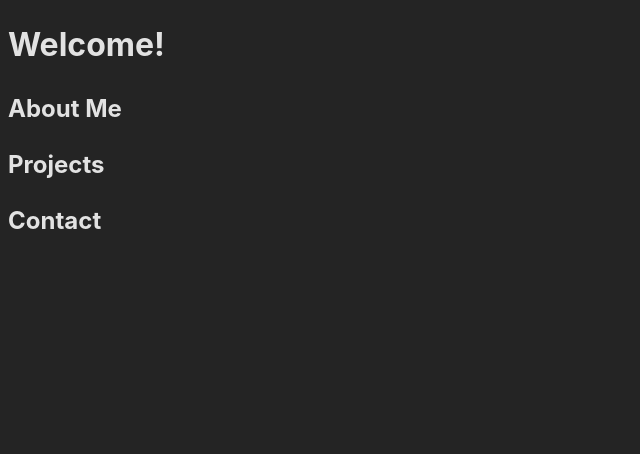
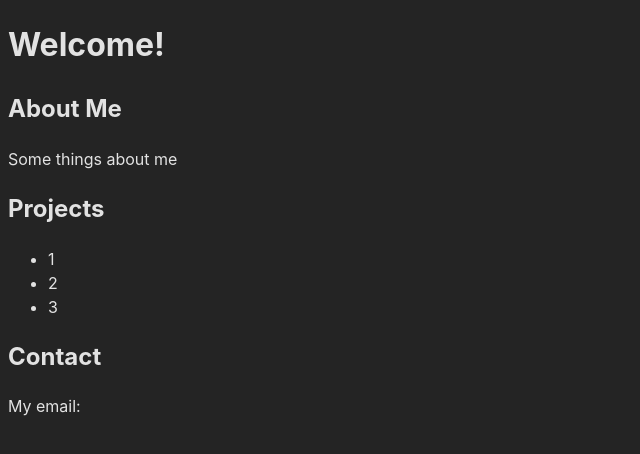
Before and after one commit to joshuac23/portfolio, a React (Vite) app: page / in a window 1280 px wide. Shown: the top 454 px of the page, without its empty margins (0-640 px from the left). Built offline with nearby package versions, Linux system fonts and the light colour scheme.

Commit message:
added some text to each section

```diff
--- a/src/App.jsx
+++ b/src/App.jsx
@@ -10,8 +10,15 @@ function App() {
     <>
       <h1>Welcome!</h1>
       <h2>About Me</h2>
+        <div>Some things about me</div>
       <h2>Projects</h2>
+        <ul>
+          <li>1</li>
+          <li>2</li>
+          <li>3</li>
+        </ul>
       <h2>Contact</h2>
+        <div>My email:</div>
     </>
     // <>
     //   <div>
```
